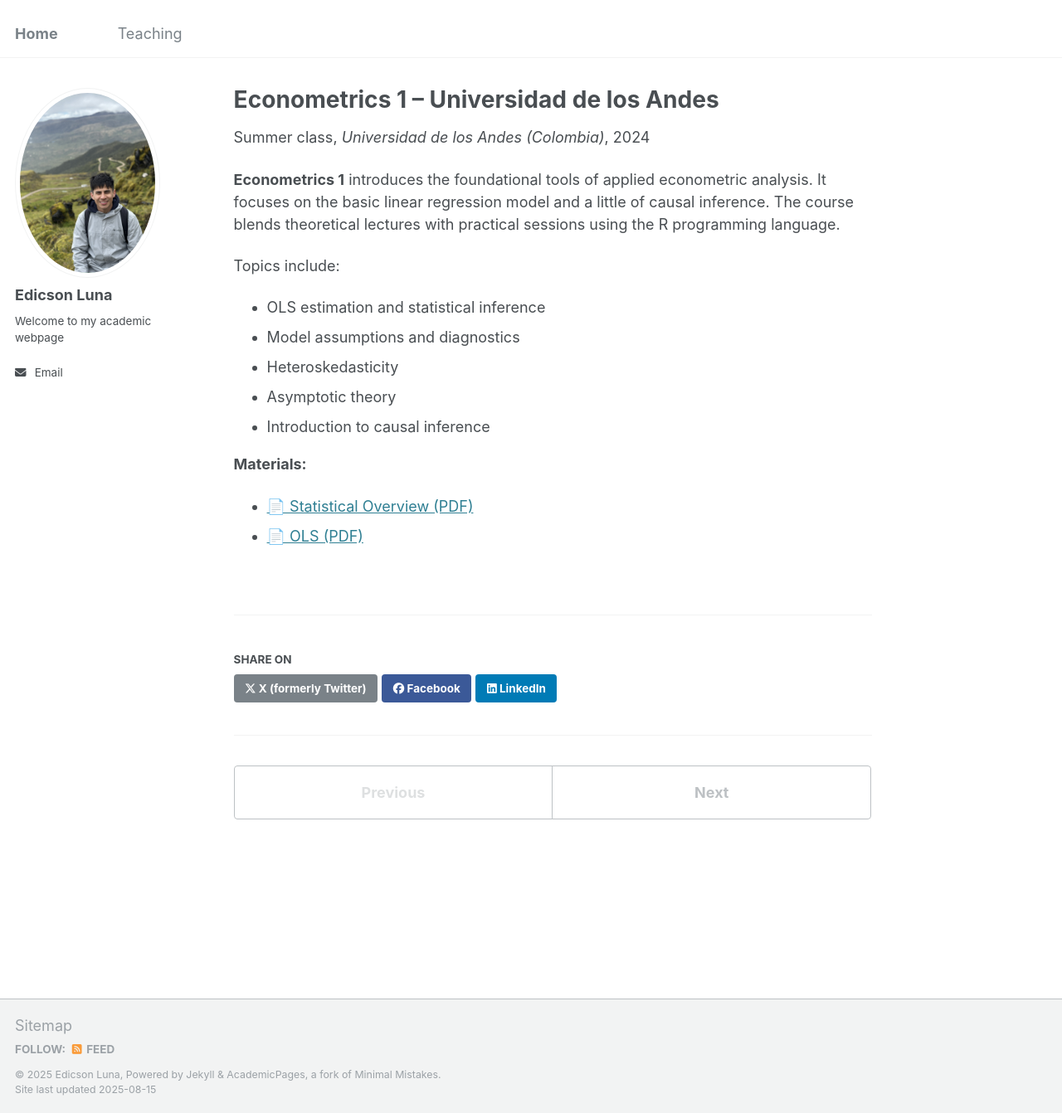
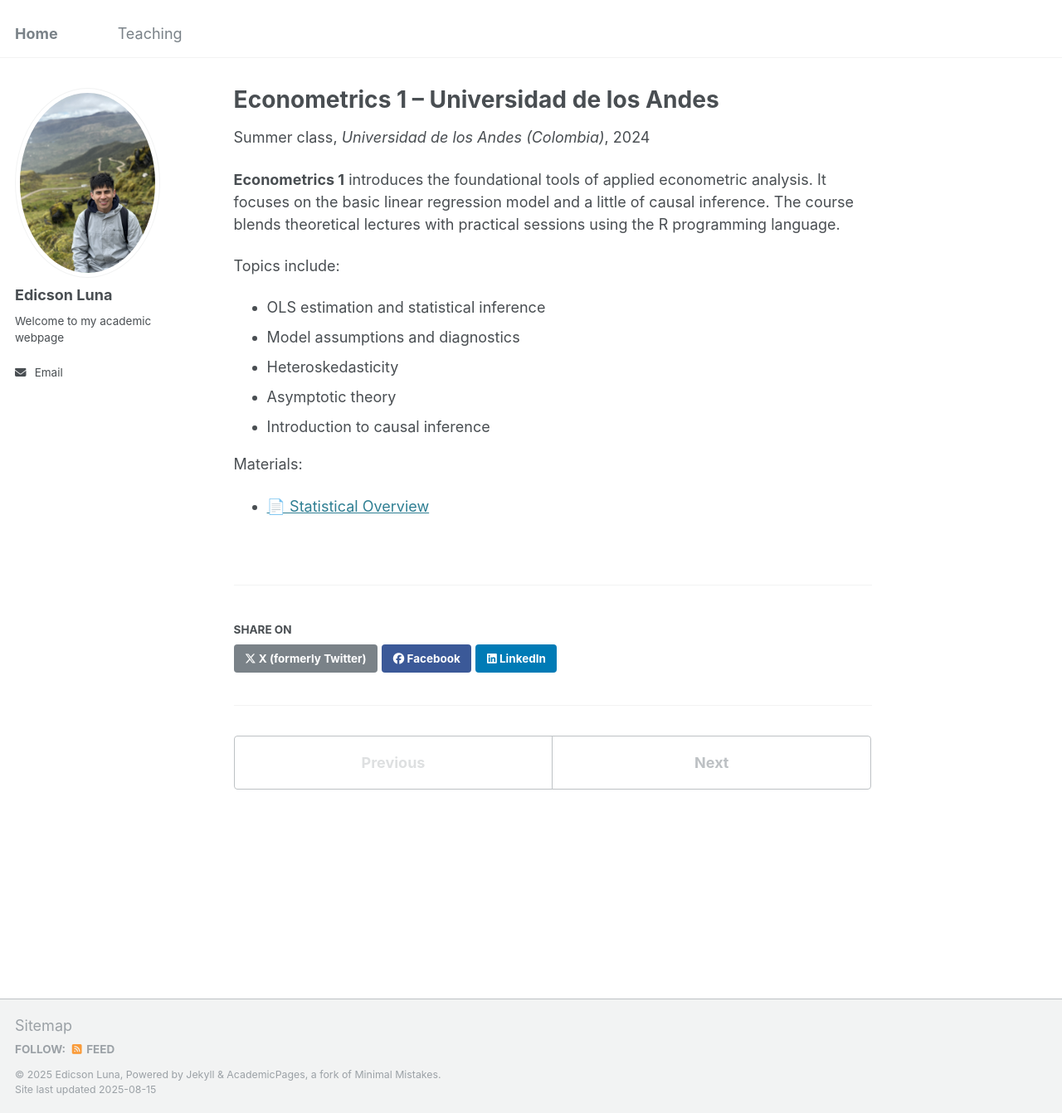
Before and after one commit to edicsonluna/edicsonluna.github.io, a Jekyll site: the page built from _teaching/2024-summer-econometrics-1.md, in a window 1280 px wide and 1342 px high. Shown: the whole window at 83% size. Built offline with Jekyll 4.4.1, drawn with Linux system fonts in a browser that asks for light colours.

Commit message:
Update 2024-summer-econometrics-1.md

```diff
--- a/_teaching/2024-summer-econometrics-1.md
+++ b/_teaching/2024-summer-econometrics-1.md
@@ -18,6 +18,5 @@ Topics include:
 - Asymptotic theory
 - Introduction to causal inference
 
-**Materials:**
-- [📄 Statistical Overview (PDF)](W1_Stat_Overview.pdf)
-- [📄 OLS (PDF)](W2_OLS.pdf)
+Materials:
+- [📄 Statistical Overview](edicsonluna.github.io/W1_Stat_Overview.pdf)
```
